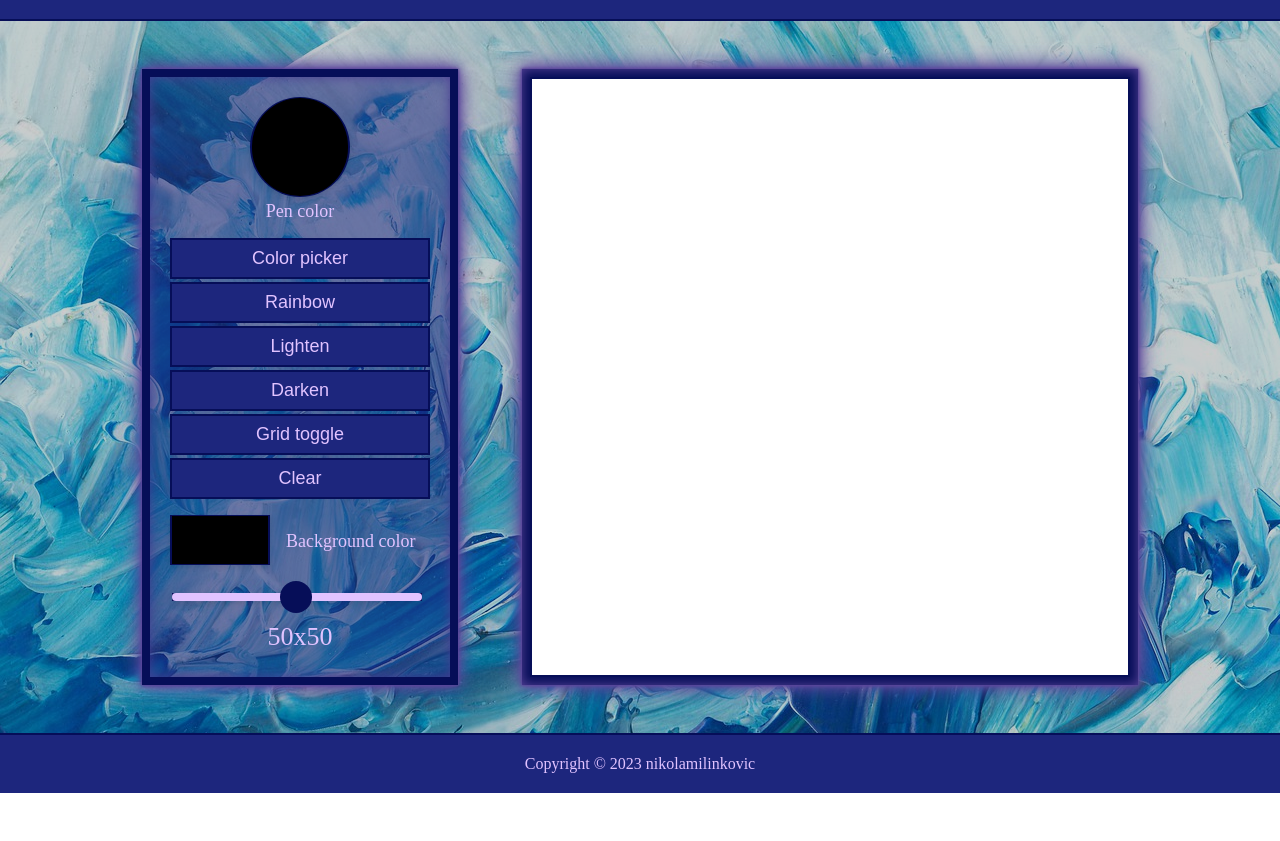
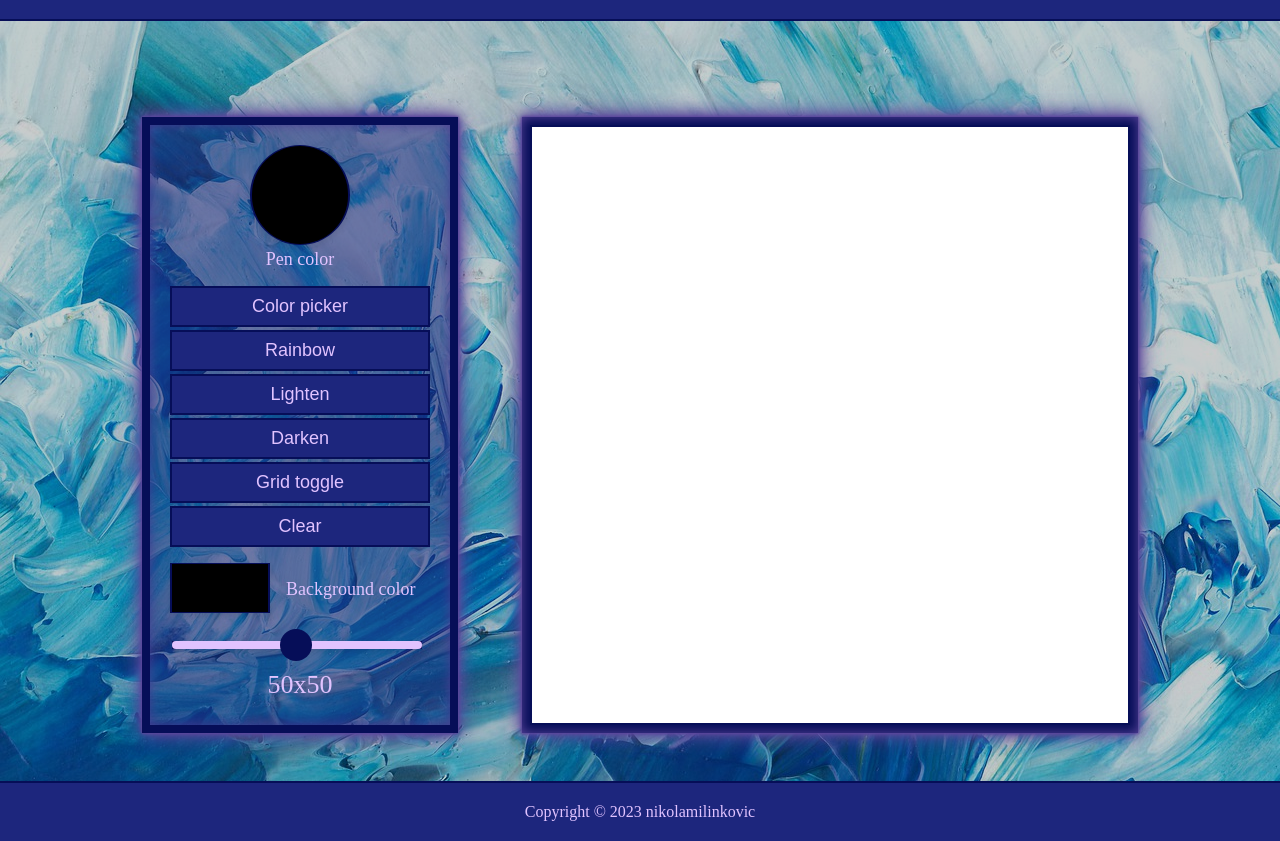
Before and after one commit to NikolaMilinkovic/Etch-a-Sketch, a plain HTML site: page index.html in a window 1280 px wide. Shown: the part 61-902 px from the top of the page. Before the commit the page ends 854 px from the top, so only its background shows below. Drawn offline with Linux system fonts and the light colour scheme.

Commit message:
Add background fix

```diff
--- a/style.css
+++ b/style.css
@@ -43,7 +43,7 @@ button.btn-settings{
 
 .main-container{
     height: 100%;
-    padding-top: 3rem;
+    padding-top: 6rem;
     display: flex;
     align-items: center;
     justify-content: center;
```
